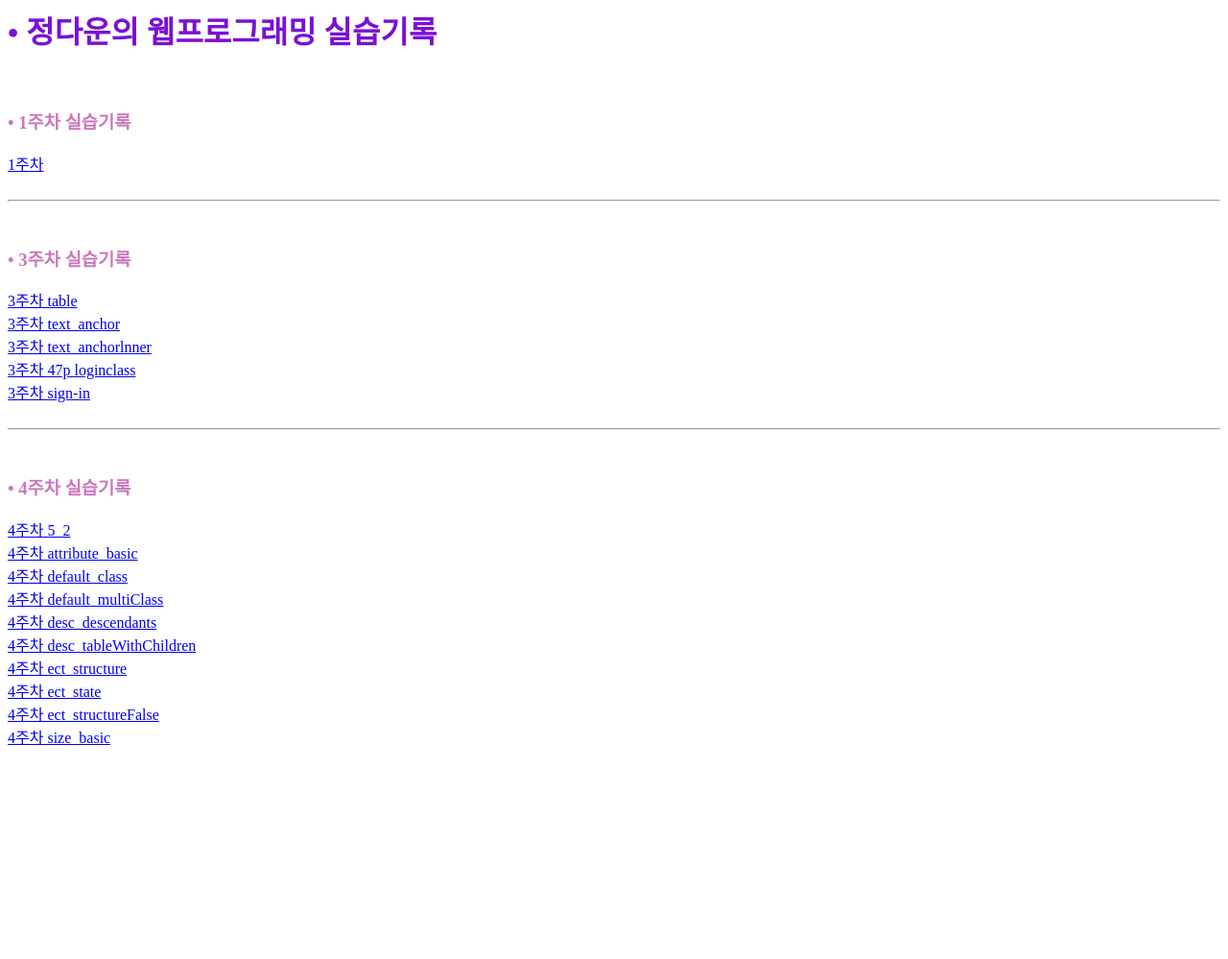
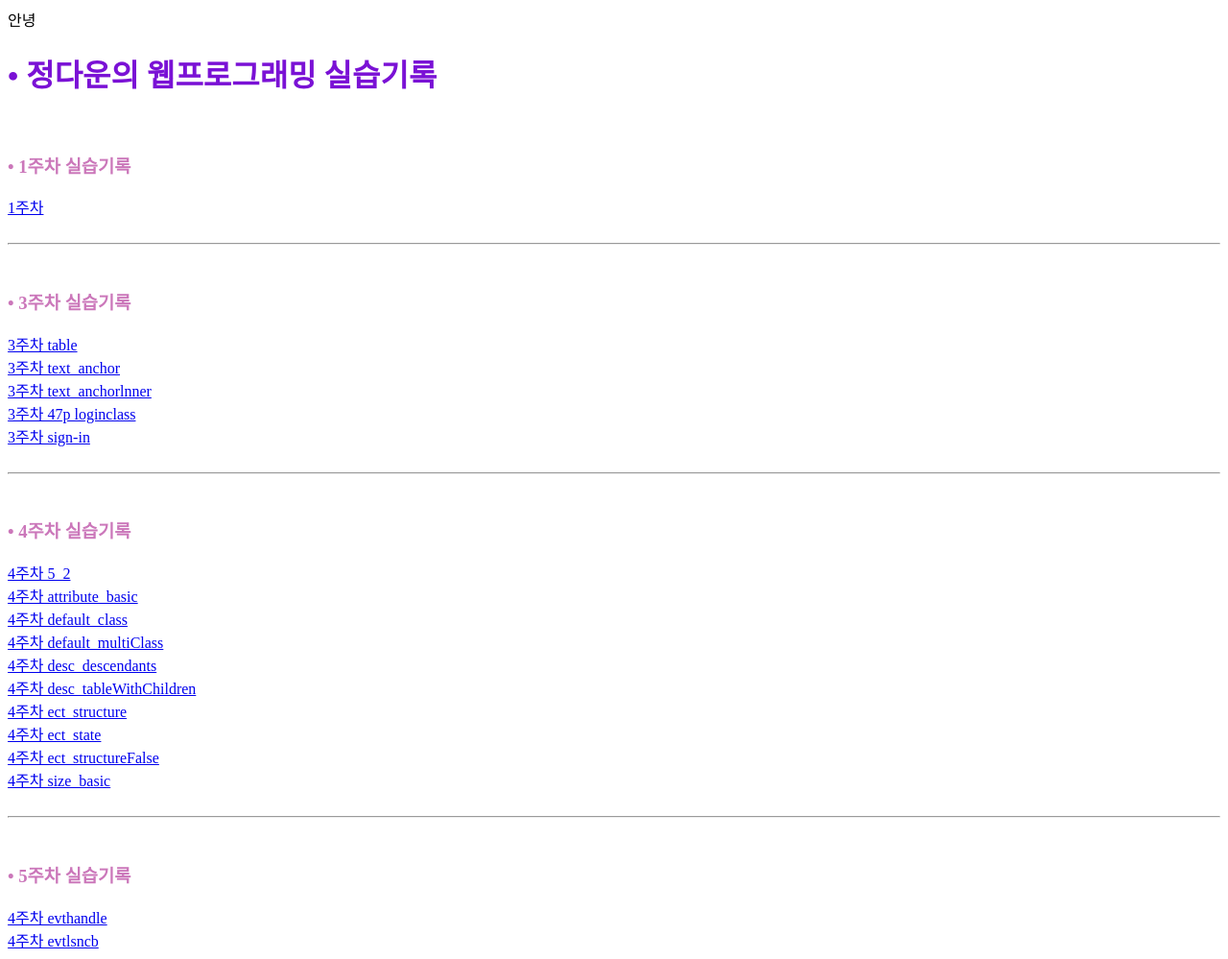
Before and after one commit to daun3038/webpagetest, a plain HTML site: page index.html in a window 1280 px wide. Shown: the whole page at 96% size. Before the commit the page ends 800 px from the top, so only its background shows below. Drawn offline with Linux system fonts and the light colour scheme.

Commit message:
Update index.html

```diff
--- a/index.html
+++ b/index.html
@@ -8,6 +8,7 @@
 </head>
 
 <body>
+    <p>안녕</p>
     <h1> • 정다운의 웹프로그래밍 실습기록 </h1>
     <br>
     <h3> • 1주차 실습기록 </h3>
@@ -35,4 +36,10 @@
     <a href = "day0328/etc_state.html">4주차 ect_state</a><br>
     <a href = "day0328/etc_structureFalse.html">4주차 ect_structureFalse</a><br>
     <a href = "day0328/size_basic.html">4주차 size_basic</a><br>
+    <br>
+    <hr>
+    <br>
+    <h3> • 5주차 실습기록 </h3>
+    <a href = "day0404/evthandle.html">4주차 evthandle</a><br>
+    <a href = "day0404/evtlsncb.html">4주차 evtlsncb</a><br>
 </html>
```
